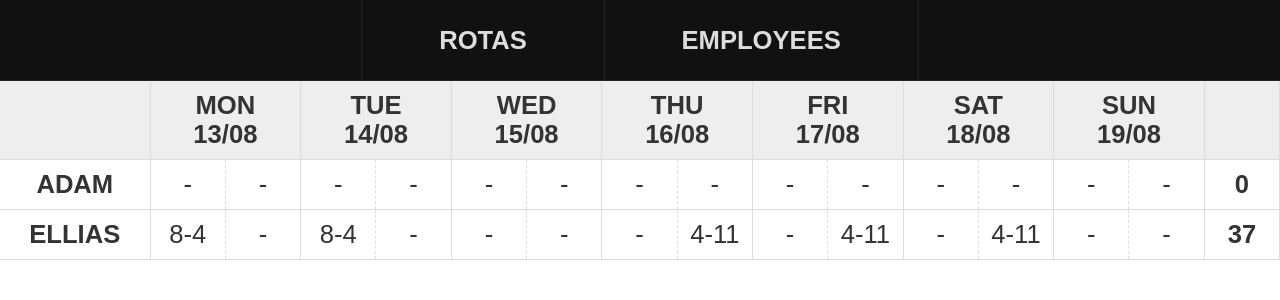
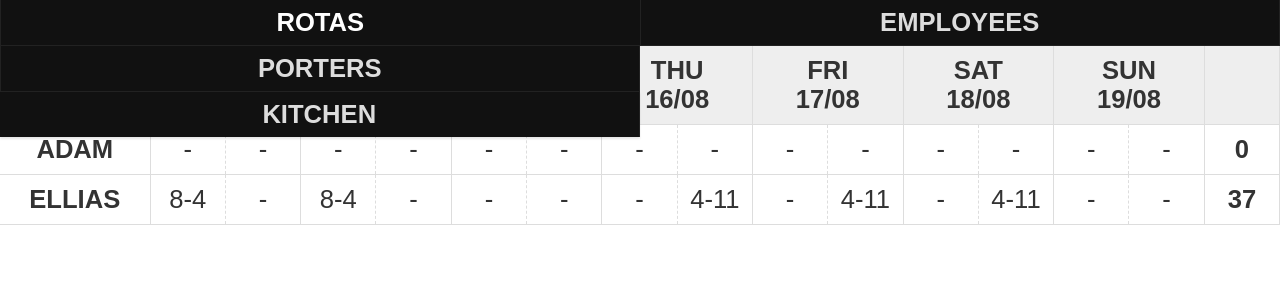
Before and after one commit to cristianrgreco/rota-web, a React (Create React App) app: page / in a window 1280 px wide. Shown: the top 300 px of the page. Built offline with nearby package versions, Linux system fonts and the light colour scheme; a web font is replaced by a local one.

Commit message:
Minor CSS changes

```diff
--- a/src/Nav/index.css
+++ b/src/Nav/index.css
@@ -10,9 +10,10 @@
 .NavItem {
   position: relative;
   display: flex;
+  flex: 1;
   justify-content: center;
   box-sizing: border-box;
-  padding: 1rem 3rem;
+  padding: 8px 20px;
   border-right: 1px solid #222;
   color: #ddd;
   background-color: #111;
@@ -39,8 +40,8 @@
   display: none;
   position: absolute;
   top: 100%;
-  left: 0;
-  width: 100%;
+  left: -1px;
+  width: calc(100% + 1px);
 }
 
 .NavItemDropDown .NavItem {
--- a/src/Rota/components/PeriodSelector.css
+++ b/src/Rota/components/PeriodSelector.css
@@ -20,18 +20,19 @@
   height: 35px;
 }
 
+.PeriodSelectorHeader-controls {
+  height: 100%;
+}
+
 .CloseButton-wrapper {
   width: 50px;
-  height: 35px;
+  height: 100%;
 }
 
 .PeriodSelectorHeader-description {
   flex: 1;
   margin-left: 10px;
   text-transform: uppercase;
-}
-
-.PeriodSelectorHeader-controls {
 }
 
 .PeriodSelector {
```
